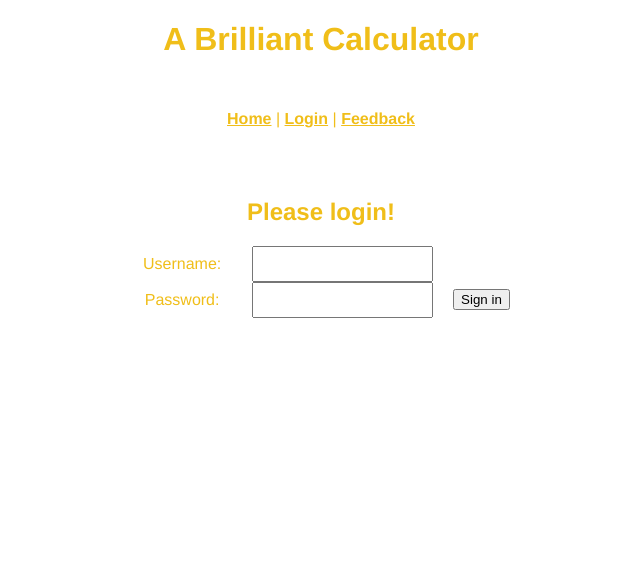
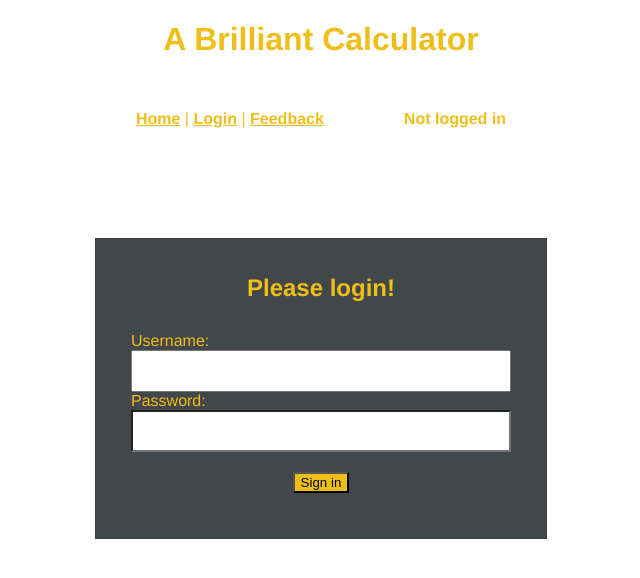
Before and after one commit to andershc/IDATT2015-FullStack, a Vue app: page /login in a window 1280 px wide. Shown: the top 578 px of the page, without its empty margins (319-959 px from the left). Built offline with nearby package versions, Linux system fonts and the light colour scheme; data requests are answered from the project's data file.

Commit message:
Added: Login functionality, checks if user is registered on server

```diff
--- a/src/App.vue
+++ b/src/App.vue
@@ -7,9 +7,26 @@
     <router-link to="/">Home</router-link> |
     <router-link to="/login">Login</router-link> |
     <router-link to="/feedback">Feedback</router-link>
+    <a id="status">{{ this.$store.getters.GET_USERNAME }}</a>
   </div>
+
+
   <router-view />
 </template>
+
+<script>
+// @ is an alias to /src
+
+
+export default {
+  name: "App",
+  data() {
+    return {
+      username: ""
+    };
+  },
+};
+</script>
 
 <style>
 #app {
@@ -27,6 +44,10 @@
   to {
     background: transparent;
   }
+}
+
+#status {
+  margin-left: 5em;
 }
 
 #flashMessage {
--- a/src/components/LoginComponent.vue
+++ b/src/components/LoginComponent.vue
@@ -1,48 +1,73 @@
 <template>
-  <div id="loginContainer">
-    <div id="loginTitle">
-      <label>Please login!</label>
+  <div class="wrapper">
+    <div class="form-signin">
+      <h2 class="form-signin-heading">Please login!</h2>
+      <div class="inputDiv">
+        <label class="inputLabel">Username:</label>
+        <input
+          class="form-control"
+          data-testid="usernameField"
+          v-model="user.username"
+        />
+      </div>
+      <div class="inputDiv">
+        <label class="inputLabel">Password: </label>
+        <input
+          class="form-control"
+          data-testid="passwordField"
+          type="password"
+          v-model="user.password"
+        />
+      </div>
+      <button
+        class="button"
+        data-testid="submit"
+        type="submit"
+        v-on:click="handleSignIn"
+      >
+        Sign in
+      </button>
+      <label data-testid="loginStatusField"> {{ loginStatus }}</label>
+      <router-link id="link" v-if="loginStatus" to="/register"
+        >Register</router-link
+      >
     </div>
-    <div id="username">
-      <label id="usernameLabel">Username:</label>
-      <textarea data-testid="usernameField" v-model="user.username"></textarea>
-    </div>
-    <div id="password">
-      <label id="passwordLabel">Password: </label>
-      <textarea data-testid="passwordField" v-model="user.password"></textarea>
-      <button data-testid="submit" type="submit" v-on:click="handleSignIn">Sign in</button>
-    </div>
-    <label data-testid="loginStatusField">
-      {{ loginStatus }}</label>
-      <router-link  id="link" v-if="loginStatus" to="/register">Register</router-link>
-
   </div>
 </template>
 
 <script>
 import router from "@/router";
 import store from "@/store";
+import UserService from "@/services/UserService";
 
 export default {
   name: "LoginComponent",
   methods: {
-    handleSignIn() {
-      console.log(this.user.password + " " + this.user.username)
-      store.dispatch("fetchUser", this.user.username);
-      const fetchedUser = store.state.user;
-      if (
-        fetchedUser.username === this.user.username &&
-        fetchedUser.password === this.user.password
-      ) {
-        this.loginStatus="Success"
-        router.push("/");
-      } else if (fetchedUser.username === this.user.username) {
+    async handleSignIn() {
+      console.log(this.user.password + " " + this.user.username);
+      const response = await UserService.loginUser(this.user);
+      if (response === "Wrong password") {
         this.loginStatus = "Failed";
-        console.log("Wrong password");
+        alert(response);
+      } else if (response === "Access denied, wrong credentials....") {
+        this.loginStatus = "Failed";
+        alert(response);
       } else {
-        this.loginStatus = "Failed";
-        console.log("Not an existing user");
+        this.loginStatus = "Success";
+        store.commit("SET_TOKEN", response);
+        const loggedInUser = await UserService.getUser(
+          this.user.username,
+          this.user.password
+        );
+        this.id = loggedInUser.id;
+        await router.push({
+          name: "Home",
+        });
+
+        console.log("Logged in as " + this.user.username);
       }
+      store.commit("SET_LOGINSTATUS", this.loginStatus);
+      store.commit("SET_USER", this.user);
     },
   },
   data() {
@@ -50,47 +75,73 @@ export default {
       user: {
         username: "",
         password: "",
+        id: "",
       },
       loginStatus: "",
+      token: "",
     };
   },
   created() {
-    store.dispatch("fetchUsers");
     store.commit("SET_LOGINSTATUS", "");
   },
 };
 </script>
 
 <style scoped>
-#loginContainer {
-  display: grid;
-  justify-content: center;
-  margin: 40px;
+body {
+  background: #424749 !important;
 }
 
-#loginTitle {
-  font-size: x-large;
-  font-weight: bold;
-  margin-bottom: 20px;
+.wrapper {
+  margin-top: 80px;
+  margin-bottom: 80px;
 }
 
-#username,
-#password {
-  display: flex;
-  flex-direction: row;
-  align-items: center;
-  column-gap: 20px;
-  min-width: 40px;
+.form-signin {
+  max-width: 380px;
+  padding: 15px 35px 45px;
+  margin: 0 auto;
+  background-color: #424749;
+  border: 1px solid rgba(0, 0, 0, 0.1);
 }
 
-#usernameLabel,
-#passwordLabel {
-  width: 100px;
+.form-signin-heading {
+  margin-bottom: 30px;
 }
-textarea {
-  resize: none;
+
+.form-control {
+  position: relative;
+  font-size: 16px;
+  height: auto;
+  padding: 10px;
+  text-align: left;
 }
-#link {
-  color: white;
+
+input[type="text"] {
+  margin-bottom: -1px;
+  border-bottom-left-radius: 0;
+  border-bottom-right-radius: 0;
+}
+
+input[type="password"] {
+  margin-bottom: 20px;
+  border-top-left-radius: 0;
+  border-top-right-radius: 0;
+}
+.inputDiv {
+  display: flex;
+  flex-direction: column;
+}
+.inputLabel {
+  text-align: left;
+}
+.button{
+  background: #f0be19;
+  color: black;
+}
+.button:hover{
+  background: #f6c875;
+  color: black;
+  cursor: pointer;
 }
 </style>
--- a/src/services/UserService.js
+++ b/src/services/UserService.js
@@ -1,7 +1,7 @@
 import axios from "axios";
 
 const apiClient = axios.create({
-  baseURL: "http://localhost:8001/api",
+  baseURL: "http://localhost:8001",
   withCredentials: false,
   headers: {
     Accept: "application/json",
@@ -10,7 +10,40 @@ const apiClient = axios.create({
 });
 
 export default {
-  postUser(user) {
-    return apiClient.post("/users", user);
+  loginUser(user) {
+    return apiClient
+      .post("/token", null, {
+        params: {
+          username: user.username,
+          password: user.password,
+        },
+      })
+      .then((response) => {
+        return response.data;
+      });
+  },
+  registerUser(user) {
+    return apiClient
+      .post("/register", null, {
+        params: {
+          username: user.username,
+          password: user.password,
+        },
+      })
+      .then((response) => {
+        return response.data;
+      });
+  },
+  getUser(username, password) {
+    return apiClient
+      .get("/getUser", {
+        params: {
+          username: username,
+          password: password,
+        },
+      })
+      .then((response) => {
+        return response.data;
+      });
   },
 };
--- a/src/store/index.js
+++ b/src/store/index.js
@@ -10,8 +10,26 @@ export default createStore({
     submission: {},
     flashMessage: "",
     loginStatus: "",
-    users: [],
     user: {},
+    token: "",
+    userID: "",
+  },
+  getters: {
+    GET_LOGINSTATUS(state) {
+      return state.loginStatus;
+    },
+    GET_USERID(state) {
+      return state.userID;
+    },
+    GET_TOKEN(state) {
+      return state.token;
+    },
+    GET_USERNAME(state) {
+      if(state.user.username === undefined){
+        return "Not logged in";
+      }
+      return state.user.username;
+    },
   },
   mutations: {
     ADD_SUBMISSION(state, submission) {
@@ -35,14 +53,12 @@ export default createStore({
     SET_LOGINSTATUS(state, loginStatus) {
       state.registered = loginStatus;
     },
-    SET_USERS(state, users) {
-      state.users = users;
-    },
     SET_USER(state, user) {
       state.user = user;
+      state.userID = user.id;
     },
-    ADD_USER(state, user) {
-      state.users.push(user);
+    SET_TOKEN(state, token) {
+      state.token = token;
     },
     RESET(state) {
       state.users = [];
@@ -91,33 +107,10 @@ export default createStore({
           });
       }
     },
-    fetchUsers({ commit, state }) {
-      FeedbackService.getUsers()
-        .then((response) => {
-          commit("SET_USERS", response.data);
-          console.log(response.data);
-          console.log(
-            "Successfully fetched users from server " + state.users.length
-          );
-        })
-        .catch((error) => {
-          console.log("could not get submissions" + error);
-        });
-    },
-    fetchUser({ commit, state }, username) {
-      const existingUser = state.users.find(
-        (user) => user.username === username
-      );
-      if (existingUser) {
-        commit("SET_USER", existingUser);
-      } else {
-        console.log("Error fetching user");
-      }
-    },
     submitUser({ commit }, user) {
       console.log("Submission sent! " + user.username + " " + user.password);
       commit("ADD_USER", user);
-      UserService.postUser(user)
+      UserService.registerUser(user)
         .then(() => {
           console.log("Successfully registered in db");
         })
```
